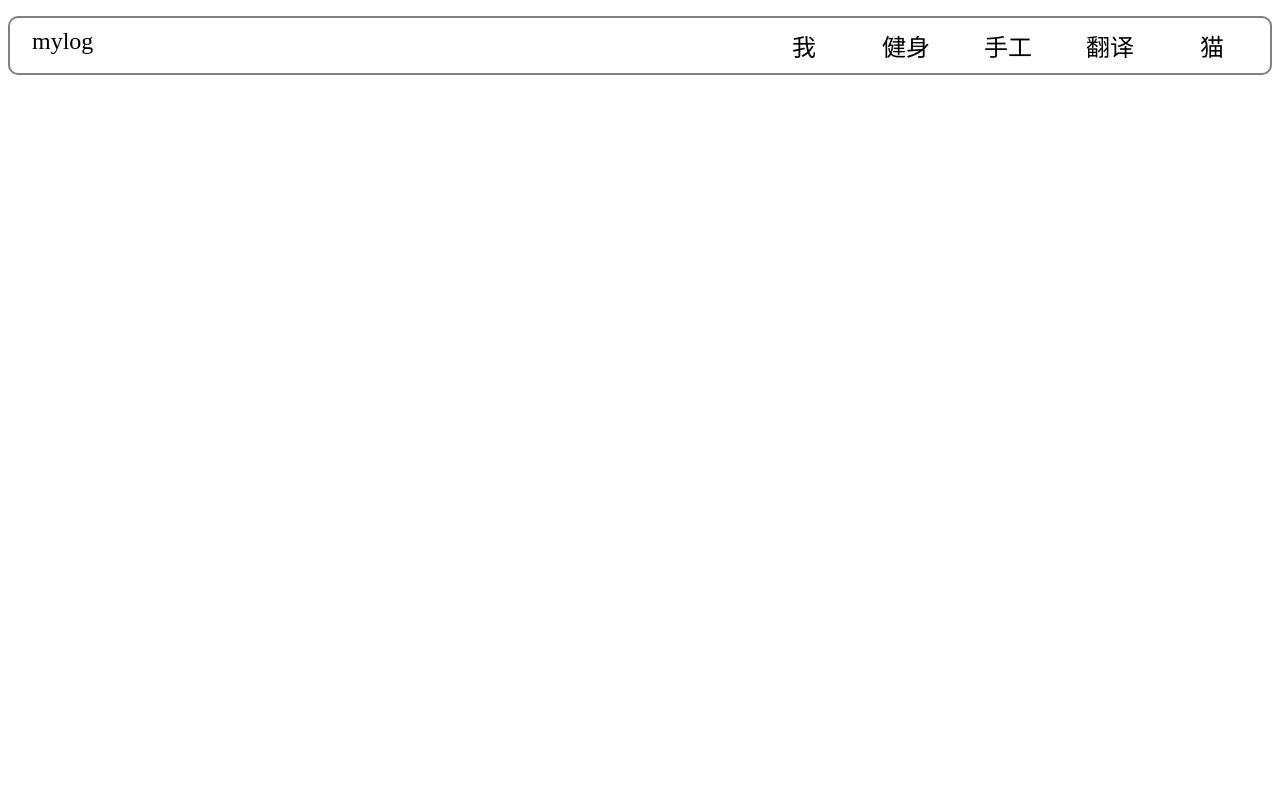
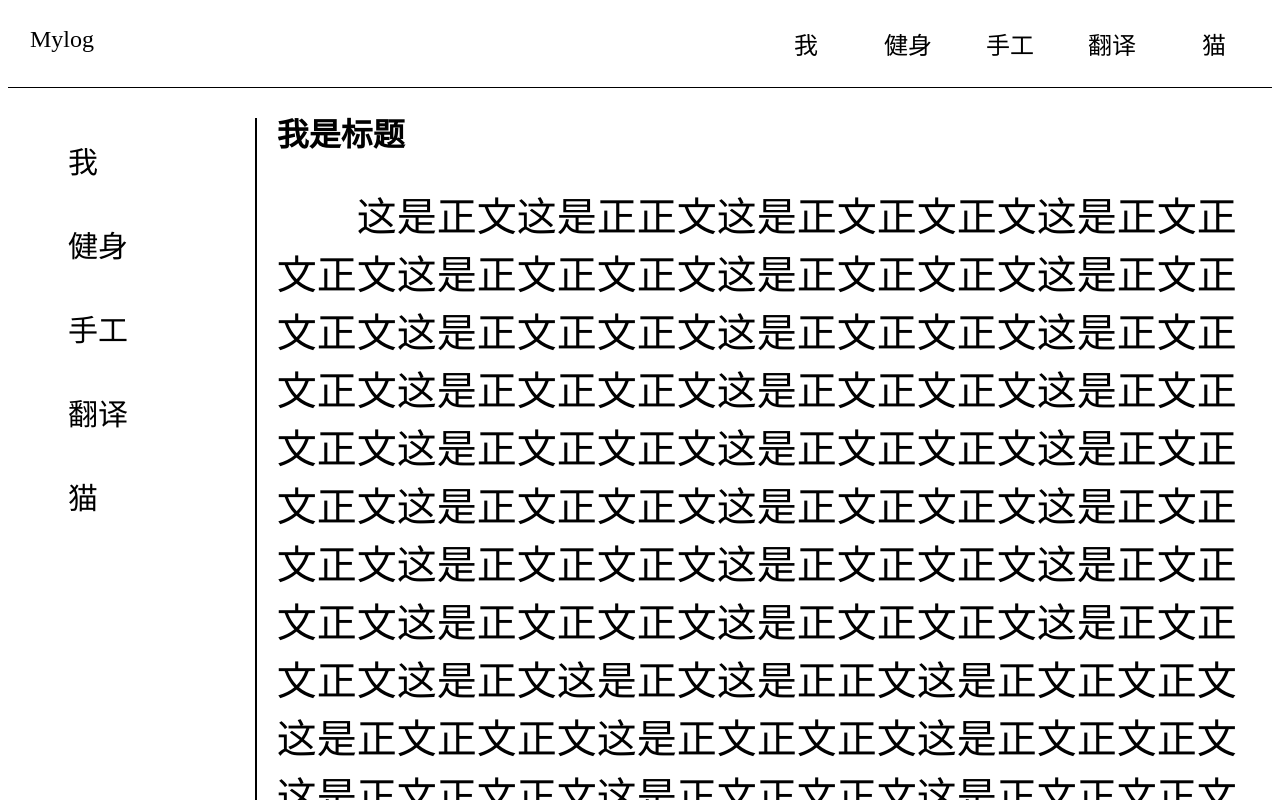
Before and after one commit to AvailableUser1/My_Project_Vue, a Vue app in the folder MyFirstWebsite/vue-project/: page / in a window 1280 px wide. Shown: the top 800 px of the page. Built offline with nearby package versions, Linux system fonts and the light colour scheme; a web font is replaced by a local one.

Commit message:
首页大体框架完成

```diff
--- a/MyFirstWebsite/vue-project/src/App.vue
+++ b/MyFirstWebsite/vue-project/src/App.vue
@@ -1,5 +1,10 @@
 <script setup>
-import Navbar from './components/Navbar.vue'
+
+import Navbar from './components/Navbar.vue';
+import Sidebar from './components/Sidebar.vue';
+import Zhengwen from './components/Zhengwen.vue';
+import Myfooter from './components/Myfooter.vue';
+
 const navContentobj = {
     first: "我",
     second: "健身",
@@ -7,13 +12,38 @@ const navContentobj = {
     forth: "翻译",
     fifth: "猫"
 }
-console.log(navContentobj);
+const sideContentobj = {
+    first: "我",
+    second: "健身",
+    third: "手工",
+    forth: "翻译",
+    fifth: "猫",
+
+}
 </script>
-<template>
-    <div>
+<template >
+
+    <div class="nav">
     <Navbar :item="navContentobj"></Navbar>
     </div>
+    <div class="main">
+    <div class="sidebar">
+    <Sidebar :sideItem="sideContentobj"> </Sidebar>
+    </div>
+    <div class="article">
+    <Zhengwen></Zhengwen>
+    </div>
+    </div>
+    <div class="footer">
+        <Myfooter></Myfooter>
+    </div>
 </template>
-<style>
+<style scoped>
+
+.main {
+    display: grid;
+    grid-template-columns: 1fr 4fr;
+    gap: 20px;
+}
 
 </style>
--- a/MyFirstWebsite/vue-project/src/assets/global.css
+++ b/MyFirstWebsite/vue-project/src/assets/global.css
@@ -5,5 +5,5 @@
 }
 
 html {
-   font-family: "iconfont"
+font-family: "iconfont"
 }
--- /dev/null
+++ b/MyFirstWebsite/vue-project/src/components/Myfooter.vue
@@ -0,0 +1,18 @@
+
+<script setup>
+
+</script>
+
+<template>
+    <div>
+<footer>这是footer这是footer这是footer这是footer这是footer这是footer这是footer这是footer这是footer这是footer这是footer这是footer这是footer这是footer这是footer这是footer这是footer这是footer这是footer这是footer这是footer这是footer这是footer这是footer这是这是footerfooter这是footer这是footer这是footer这是footer这是footer这是footer这是footer这是footer这是footer这是footer这是footer这是footer这是footer这是footer这是footer这是footer这是footer这是footer这是footer这是footer这是footer这是footer这是footer这是footer这是footer这是footer这是footer这是footer这是footer这是footer这是footer这是footer这是footer这是footer这是footer这是footer这是footer这是footer这是footer这是footer</footer>
+    </div>
+</template>
+    <footer></footer>
+<style  scoped>
+footer {
+    margin-top: 50px;
+    text-align: center;
+    border-top: 1px solid black;
+}
+</style>
--- a/MyFirstWebsite/vue-project/src/components/Navbar.vue
+++ b/MyFirstWebsite/vue-project/src/components/Navbar.vue
@@ -3,7 +3,7 @@ const props = defineProps(["item"])
 </script>
 <template>
     <div class="wrapper">
-        <div class="logo">mylog</div>
+        <div class="logo">Mylog</div>
         <div class="contentWrapper">
         <div class="navContent" v-for="navitem in item">{{ navitem }}</div>
         </div>
@@ -13,11 +13,11 @@ const props = defineProps(["item"])
 .wrapper {
     display: flex;
     margin-top: 1em;
-    border: 2px solid grey;
-    border-radius: 10px;
+    padding-bottom: 1em;
+    border-bottom: 1px solid black;
 }
 .logo {
-         text-align: center;
+    text-align: center;
     color: rgb(0, 0, 0);
     padding: 10px;
     cursor:pointer;
@@ -32,6 +32,7 @@ const props = defineProps(["item"])
     flex: auto;
     justify-content: flex-end;
     margin-right: .5em;
+    flex-wrap: wrap;
 }
 .navContent {
     width: 3em;
--- /dev/null
+++ b/MyFirstWebsite/vue-project/src/components/Sidebar.vue
@@ -0,0 +1,35 @@
+<script setup>
+const props = defineProps(["sideItem"])
+</script>
+
+<template>
+    <div class="wrapper">
+        <div class="sideContent" v-for="item in sideItem">{{ item }}</div>
+    </div>
+</template>
+
+<style  scoped>
+.wrapper{
+    margin-top: 30px;
+    display: flex;
+    flex-flow: column;
+    height: 100%;
+    /* background-color: aquamarine; */
+    border-right: 2px solid black;
+}
+.sideContent {
+    box-sizing: border-box;
+    cursor: pointer;
+    padding: 10px;
+    padding-left: 50px;
+    margin: 10px;
+    width: 100%;
+    font-size: 30px;
+/* background-color: violet; */
+
+}
+.sideContent:hover {
+    transform: scale(1.3);
+    text-align: center;
+}
+</style>
--- /dev/null
+++ b/MyFirstWebsite/vue-project/src/components/Zhengwen.vue
@@ -0,0 +1,19 @@
+<script setup>
+
+</script>
+<template>
+    <h1>我是标题</h1>
+    <article>这是正文这是正正文这是正文正文正文这是正文正文正文这是正文正文正文这是正文正文正文这是正文正文正文这是正文正文正文这是正文正文正文这是正文正文正文这是正文正文正文这是正文正文正文这是正文正文正文这是正文正文正文这是正文正文正文这是正文正文正文这是正文正文正文这是正文正文正文这是正文正文正文这是正文正文正文这是正文正文正文这是正文正文正文这是正文正文正文这是正文正文正文这是正文正文正文这是正文这是正文这是正正文这是正文正文正文这是正文正文正文这是正文正文正文这是正文正文正文这是正文正文正文这是正文正文正文这是正文正文正文这是正文正文正文这是正文正文正文这是正文正文正文这是正文正文正文这是正文正文正文这是正文正文正文这是正文正文正文这是正文正文正文这是正文正文正文这是正文正文正文这是正文正文正文这是正文正文正文这是正文正文正文这是正文正文正文这是正文正文正文这是正文正文正文这是正文正文正文这是正文正文正文这是正文正文正文这是正文正文正文这是正文正文正文这是正文正文正文这是正文正文正文这是正文正文正文这是正文正文正文这是正文正文正文这是正文正文正文这是正文正文正文这是正文正文正文这是正文正文正文这是正文正文正文这是正文正文正文这是正文正文正文这是正文正文正文这是正文正文文正文这是正文这是正正文正文这是正文正文正文这是正文正文正文这是正文正文正文这是正文正文正文这是正文正文正文这是正文正文正文这是正文正文正文这是正文正文正文这是正文正文正文这是正文正文正文这是正文正文正文这是正文正文正文这是正文正文正文这是正文正文正文这是正文正文正文这是正文正文正文这是正文正文正文这是正文正文文正文这是正文这是正</article>
+
+</template>
+
+<style  scoped>
+h1 {
+    text-align: left;
+}
+article{
+    margin-top: 30px;
+    text-indent: 2em;
+    font-size: 40px;
+}
+</style>
```
